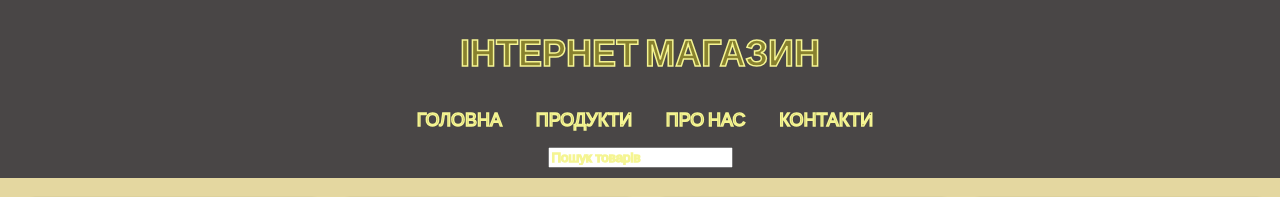
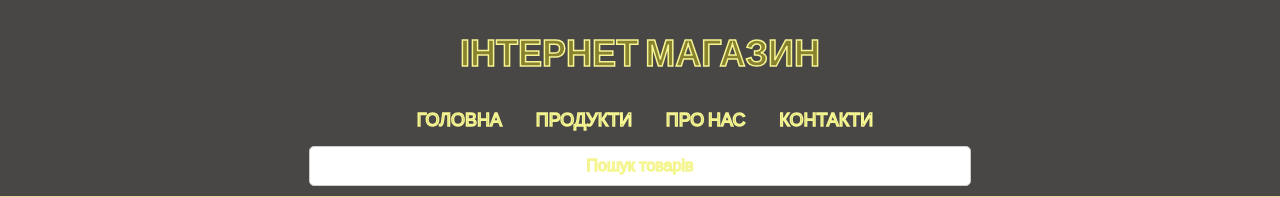
Before and after one commit to Daniel-Subaru/Shope, a plain HTML site: page index.html in a window 1280 px wide. Shown: the top 197 px of the page. Drawn offline with Linux system fonts and the light colour scheme.

Commit message:
style.css

```diff
--- a/css/style.css
+++ b/css/style.css
@@ -8,6 +8,27 @@ body {
     transition: 0.5s;
     font-size: large;
 }
+#search {
+    width: 50%;
+    padding: 10px;
+    border: 1px solid #ccc;
+    border-radius: 5px;
+    font-size: 16px;
+    transition: all 0.3s ease;
+    text-align: center;
+    color: #fcf97185;
+}
+
+#search:focus {
+    outline: none;
+    border-color: #141212;
+    box-shadow: 0 0 5px rgba(0,0,0,0.2);
+}
+
+#search:active {
+    transform: scale(0.98);
+}
+
 header {
     background-color: #494646;
     color: #fff;
```
